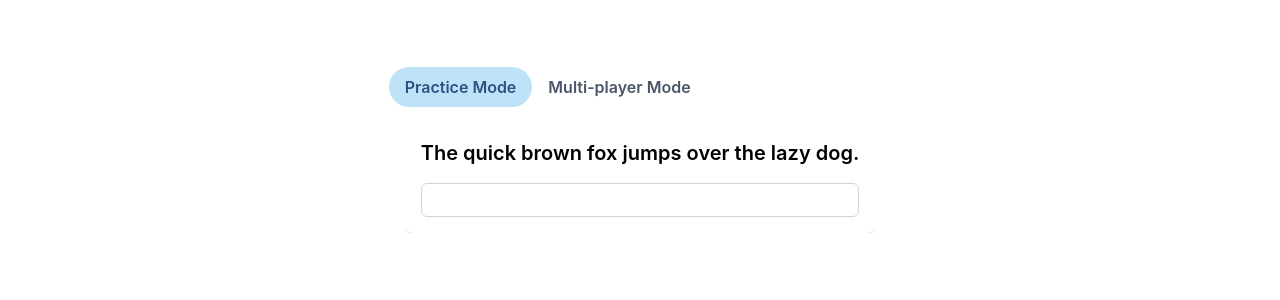
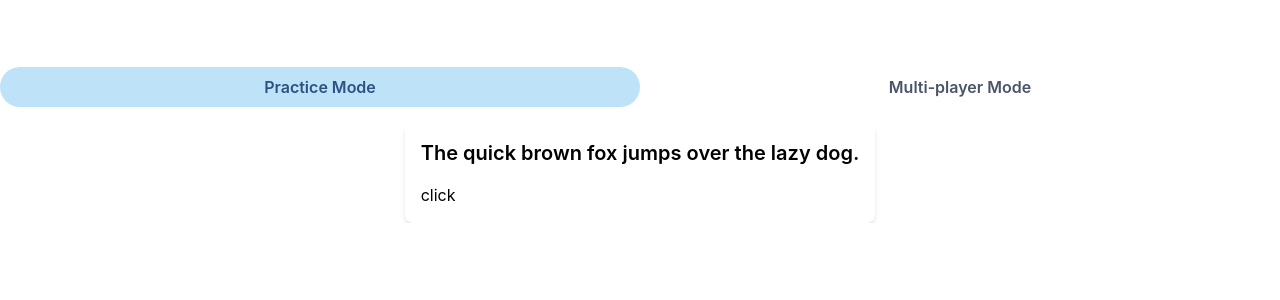
Before and after one commit to ruchikxxii/tally-cb, a Next.js app in the folder frontend/disp/: page /test in a window 1280 px wide. Shown: the top 300 px of the page. Built offline with nearby package versions, Linux system fonts and the light colour scheme.

Commit message:
user input using keydown events

```diff
--- a/frontend/disp/components/practice.jsx
+++ b/frontend/disp/components/practice.jsx
@@ -1,5 +1,5 @@
 import { useState, useEffect } from "react";
-
+import { Input, FormControl } from "@chakra-ui/react";
 export default function Practice() {
   const sentences = [
     "The quick brown fox jumps over the lazy dog.",
@@ -18,15 +18,29 @@ export default function Practice() {
 
   const handleChange = (e) => {
     setUserInput(e.target.value);
+    // console.log(userInput);
   };
 
   const getCharacterColor = (char, userChar) => {
     if (!userChar) return "";
     return char === userChar ? "text-green-500" : "text-red-500";
   };
-
+  function handleKeyPress(e) {
+    console.log(e);
+    if ((e.keyCode >= 48 && e.keyCode <= 90) || e.keyCode == 32) {
+      setUserInput((curr) => curr + e.key);
+      console.log(userInput);
+    } else if (e.keyCode == 8) {
+      setUserInput((curr) => {
+        return curr.substring(0, curr.length - 1);
+      });
+    }
+  }
   return (
-    <div className=" flex items-center justify-center text-black">
+    <div
+      className=" flex items-center justify-center text-black"
+      onKeyDown={handleKeyPress}
+    >
       <div className="p-4 rounded-lg shadow-md">
         <p className="text-xl font-semibold mb-4">
           {currentSentence.split("").map((char, index) => (
@@ -38,12 +52,12 @@ export default function Practice() {
             </span>
           ))}
         </p>
-
+        <button>click</button>
         <input
           type="text"
           value={userInput}
           onChange={handleChange}
-          className=" text-black px-2 py-1 border border-gray-300 rounded-md w-full focus:ring focus:ring-blue-300"
+          className="hidden text-black px-2 py-1 border border-gray-300 rounded-md w-full"
         />
       </div>
     </div>
--- a/frontend/disp/pages/test.js
+++ b/frontend/disp/pages/test.js
@@ -10,15 +10,16 @@ const sentences = [
 ];
 
 const TypingSpeedTest = () => {
+  // function handleKeyPress() {
+  //   console.log("You pressed a key.");
+  // }
   return (
-    <div className="h-screen flex flex-col  justify-center  bg-white">
-      {/* <div className=" basis-1/6">
-        <h1 className="text-white font-bold text-lg">
-          something navbar related??
-        </h1>
-      </div> */}
-      <div className="basis-5/6 flex flex-row justify-center">
-        <Tabs variant="soft-rounded">
+    <div className="h-screen flex flex-col  justify-center  bg-white w-full">
+      <div
+        className="basis-5/6 flex flex-row justify-center"
+        // onKeyDown={handleKeyPress}
+      >
+        <Tabs isFitted variant="soft-rounded" className=" w-full">
           <TabList>
             <Tab>Practice Mode</Tab>
             <Tab>Multi-player Mode</Tab>
--- a/frontend/disp/styles/globals.css
+++ b/frontend/disp/styles/globals.css
@@ -261,3 +261,14 @@ body {
 * {
   overflow: hidden !important;
 }
+.visually-hidden {
+  position: absolute;
+  width: 1px;
+  height: 1px;
+  padding: 0;
+  margin: -1px;
+  overflow: hidden;
+  clip: rect(0, 0, 0, 0);
+  white-space: nowrap;
+  border-width: 0;
+}
```
